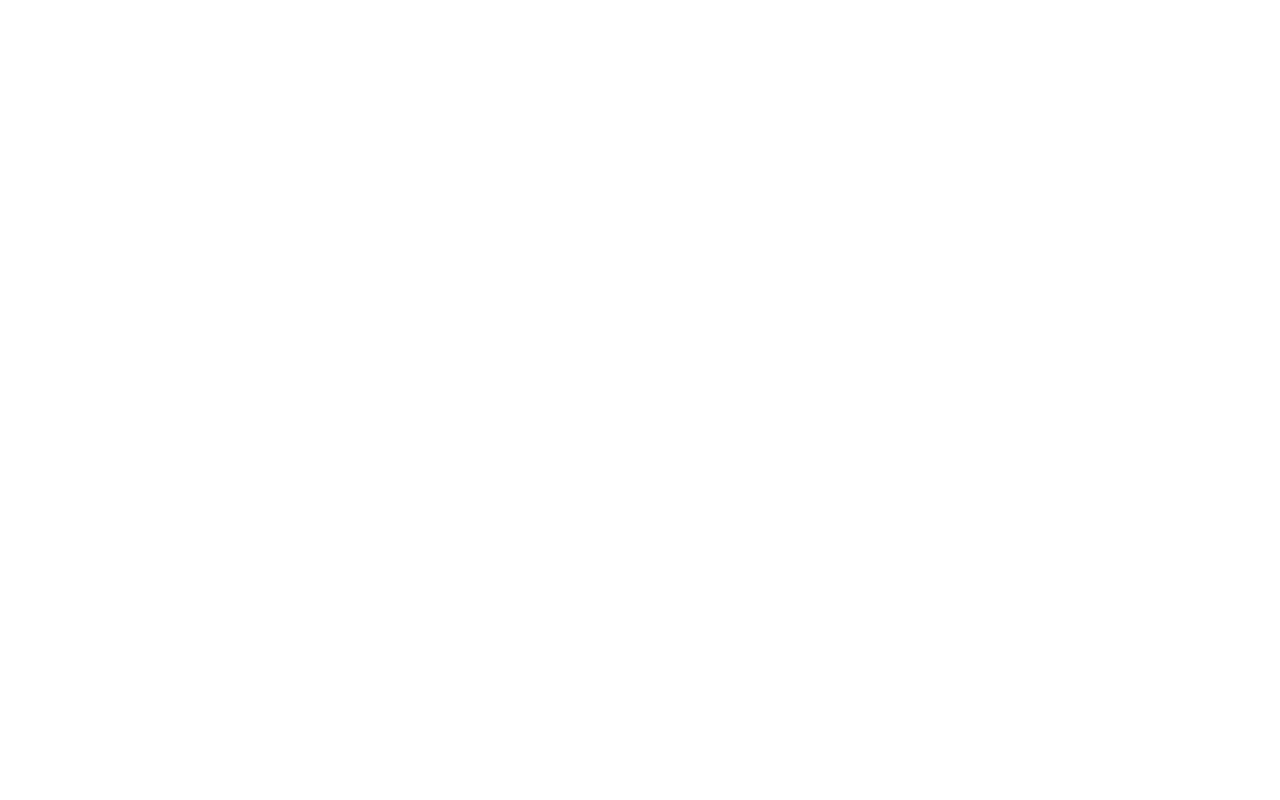
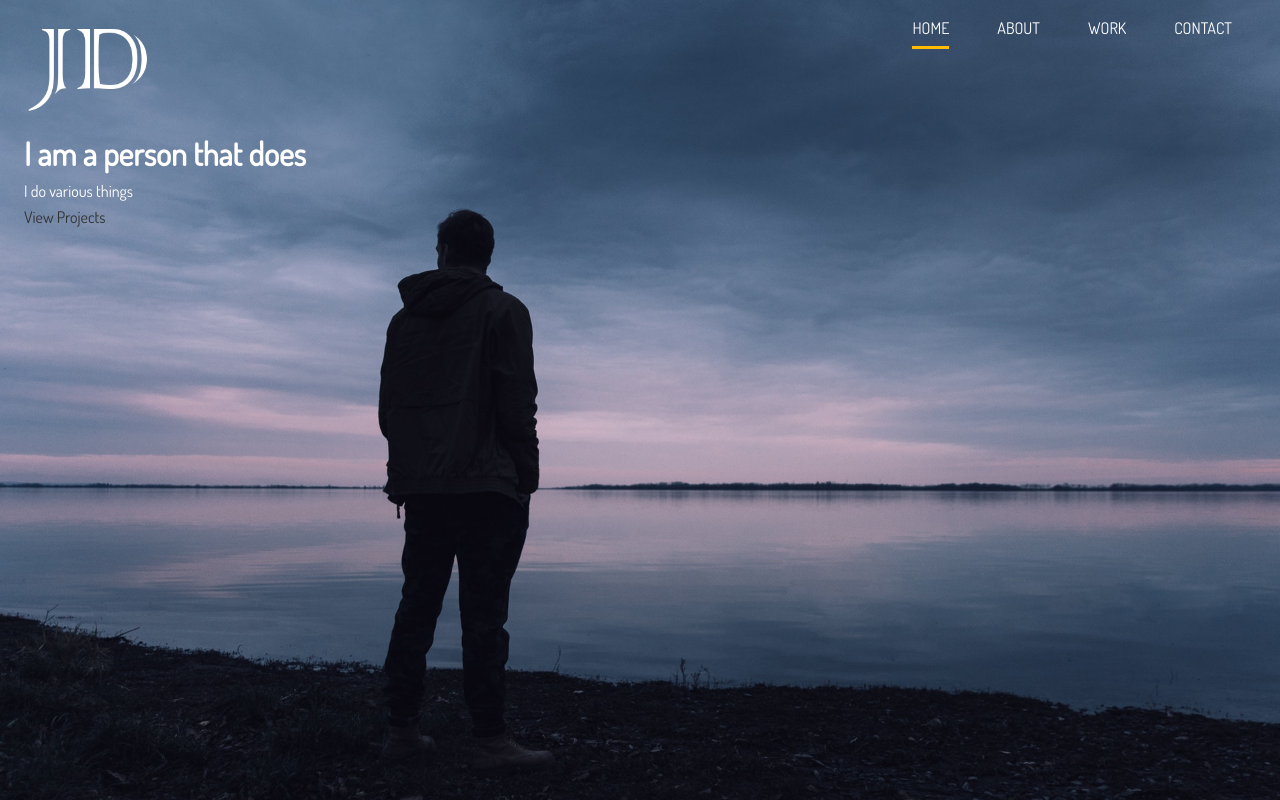
Before and after one commit to msseeley/Portfolio_Template, a website: page dist/index.html in a window 1280 px wide. Drawn offline with Linux system fonts and the light colour scheme.

Commit message:
copy header + nav, style nav

```diff
--- /dev/null
+++ b/scss/_utilities.scss
@@ -0,0 +1,8 @@
+// Container class
+
+.container{
+  max-width: $website-width;
+  padding: 0 1.5rem;
+  margin: auto;
+  overflow: hidden;
+}
--- a/scss/main.scss
+++ b/scss/main.scss
@@ -1,5 +1,5 @@
 @import 'variables';
-
+@import 'utilities';
 
 // presets / general
 * {
@@ -11,7 +11,7 @@
 body{
   font-family: 'Dosis', sans-serif;
   line-height: 1.6;
-  background: white;
+  color: white;
 }
 
 a{
@@ -29,5 +29,58 @@
 
 // keeps imgs in containers
 img{
-  width: 100%
+  width: 100%;
 }
+
+// Logo
+
+#logo{
+  width: 8rem;
+  height: 8rem;
+  color: #fff;
+  text-transform: uppercase;
+}
+
+//Main-nav
+#main-nav{
+  display: flex;
+  justify-content: space-between;
+  padding-top: 1 rem;
+
+  ul{
+    display: flex;
+  }
+
+  li {
+    padding: 1rem 1.5rem;
+  }
+
+  a {
+    text-decoration: none;
+    color: white;
+    text-transform: uppercase;
+    padding-bottom: 0.5rem;
+    transition: border-color 0.5s;
+    // base for hover effect
+    border-bottom: 3px transparent solid;
+    &:hover{
+      border-color: $medium-color;
+    }
+    &.current{
+      border-color: $main-color;
+    }
+  }
+}
+
+// Headers
+
+#header{
+  &-home{
+    background: $bg-image no-repeat center right/cover;
+    height: 100vh;
+    color:white;
+  }
+  &-inner{
+
+  }
+}
```
Also changed, not shown: dist/css/main.css, dist/index.html.
